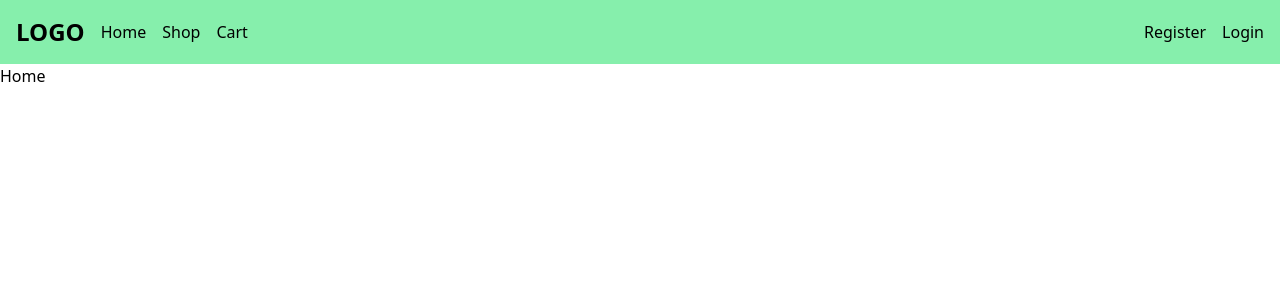
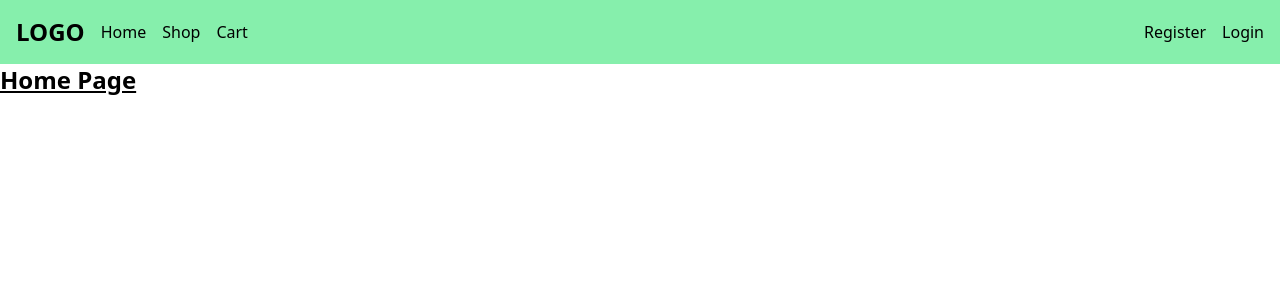
Before and after one commit to cs6636208/E-conmmerce, a React (Vite) app in the folder client/: page / in a window 1280 px wide. Shown: the top 300 px of the page. Built offline with nearby package versions, Linux system fonts and the light colour scheme.

Commit message:
update Home

```diff
--- a/client/src/pages/Home.jsx
+++ b/client/src/pages/Home.jsx
@@ -1,7 +1,11 @@
 import React from "react";
 
 const Home = () => {
-  return <div>Home</div>;
+  return (
+    <div>
+      <h1 className="text-2xl font-bold underline">Home Page</h1>
+    </div>
+  );
 };
 
 export default Home;
```
